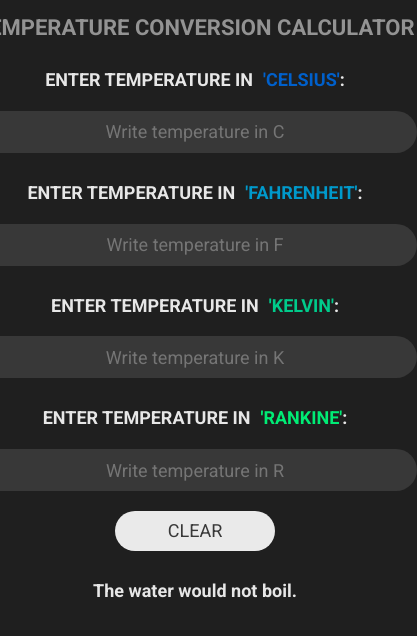
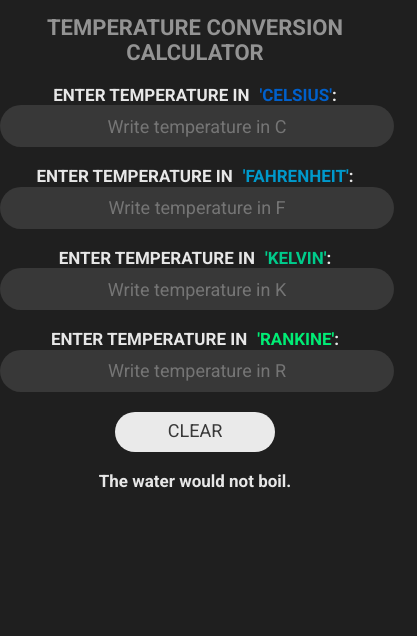
Before and after one commit to ilyaphilin/temperature-conversion-calculator, a React (Create React App) app: page / in a window 390 px wide. Shown: the top 636 px of the page, 417 px wide, since content can reach past the window. Built offline with nearby package versions, Linux system fonts and the light colour scheme.

Commit message:
fix for calculator css -adaptive

```diff
--- a/src/components/calculator/style.css
+++ b/src/components/calculator/style.css
@@ -74,18 +74,18 @@ button:hover{
         margin-top: 15px;
         margin-bottom: 10px;
     }
-    p{
+    .calculatorParagraph{
         margin-top: 20px;
         font-size: 17px;
     }
-    input{
+    .calculatorInput{
         margin-top: 0;
         width: 100%;
     }
 }
 
 @media screen and (max-width: 340px) {
-    p{
+    .calculatorParagraph{
         font-size: 14px;
     }
     .calculatorTitle{
```
